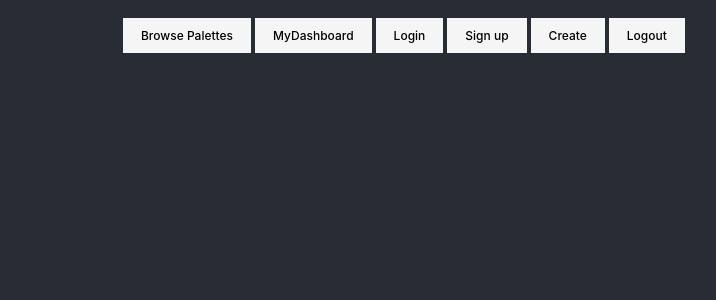
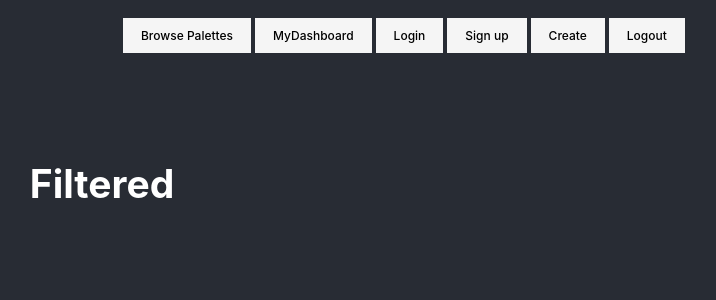
Before and after one commit to climb719/palettize-frontend, a React (Create React App) app: page /filtered-palettes in a window 1280 px wide. Shown: the top 300 px of the page, without its empty margins (538-1254 px from the left). Built offline with nearby package versions, Linux system fonts and the light colour scheme.

Commit message:
rendering filtered, css chnages

```diff
--- a/src/App.css
+++ b/src/App.css
@@ -97,7 +97,6 @@ nav:active {
   padding: 2em;
   padding-left: 12%;
   padding-bottom: 20%;
-
 }
 
 .palettes {
--- a/src/components/FilteredPalettes.js
+++ b/src/components/FilteredPalettes.js
@@ -1,5 +1,6 @@
 import React from 'react'
 import { connect } from 'react-redux'
+import { PaletteCard, TagButtons } from './index'
 
 
 function FilteredPalettes({filteredPalettes}) {
@@ -7,6 +8,12 @@ function FilteredPalettes({filteredPalettes}) {
     console.log(filteredPalettes)
  return (
     <div className="App-Main">
+      <TagButtons />
+     <h2 className="palettes"> Filtered </h2>
+        <div className="palette-container">
+                {filteredPalettes.map(palette => <PaletteCard key={palette.id} id={palette.id} colors={palette.colors} /> )}
+
+        </div>
     </div>
  )
 
--- a/src/components/index.js
+++ b/src/components/index.js
@@ -6,6 +6,7 @@ export { default as Login } from './Login'
 export { default as Nav } from './Nav'
 export { default as Create } from './Create'
 export { default as PaletteShow } from './PaletteShow'
+export { default as PaletteCard } from './PaletteCard'
 export { default as TagButtons } from './TagButtons'
 export { default as SaveButton } from './SaveButton'
 export { default as FilteredPalettes } from './FilteredPalettes'
```
